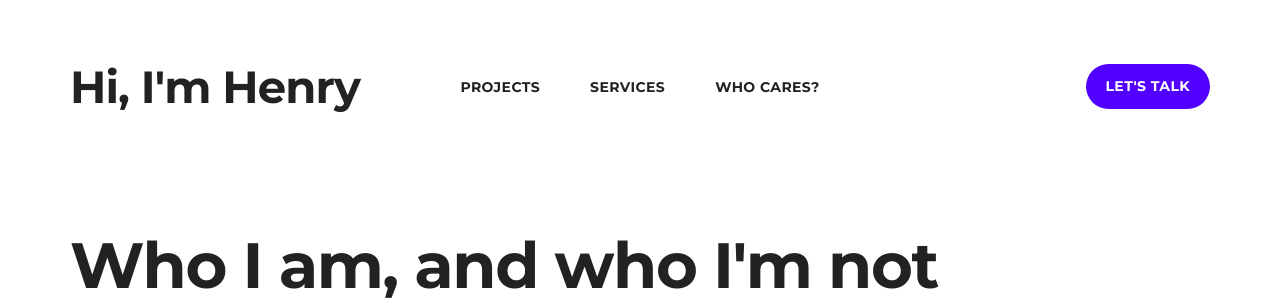
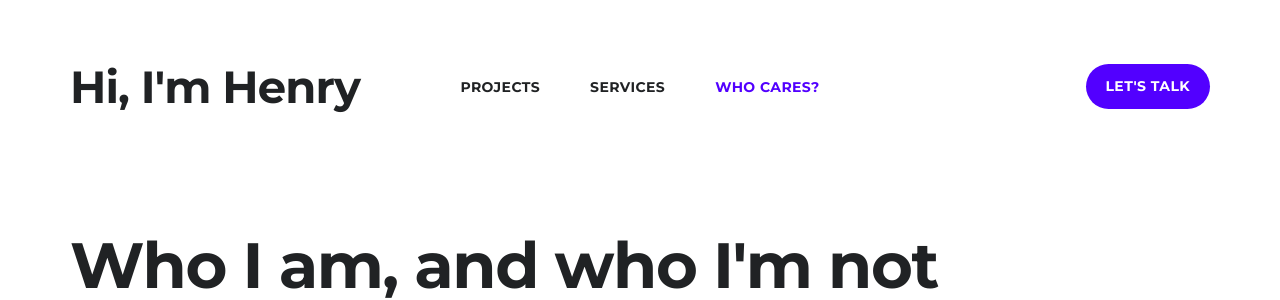
Before and after one commit to hdan-design/hdan-design.github.io, a Jekyll site: the page built from _pages/About.md, in a window 1280 px wide. Shown: the top 300 px of the page. Built offline with Jekyll 4.4.1, drawn with Linux system fonts in a browser that asks for light colours; nearby versions of some CDN libraries.

Commit message:
fixed capitalization issues

```diff
--- a/_data/settings.yml
+++ b/_data/settings.yml
@@ -13,7 +13,7 @@
     - title: 'Services'
       url: '/Services'
     - title: 'Who cares?'
-      url: '/About'
+      url: '/about'
 
 footer_settings:
   logo_image:
--- a/_pages/About.md
+++ b/_pages/About.md
@@ -1,7 +1,7 @@
 ---
 title: Who I am, and who I'm not
 ---
-![Me](/images/about/about6.jpg)
+![Me](/images/about/About6.jpg)
 
 ## My name is Henry Dan
 
```
